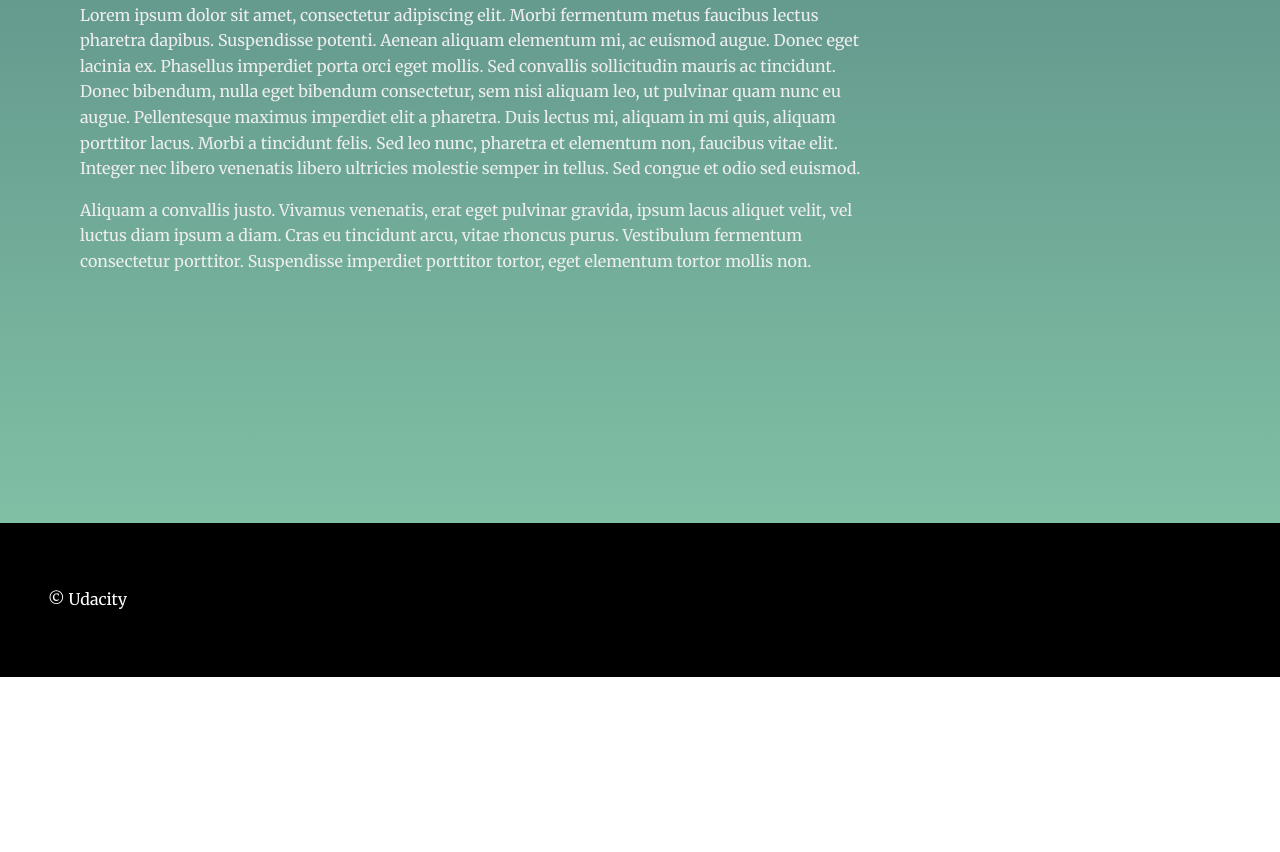
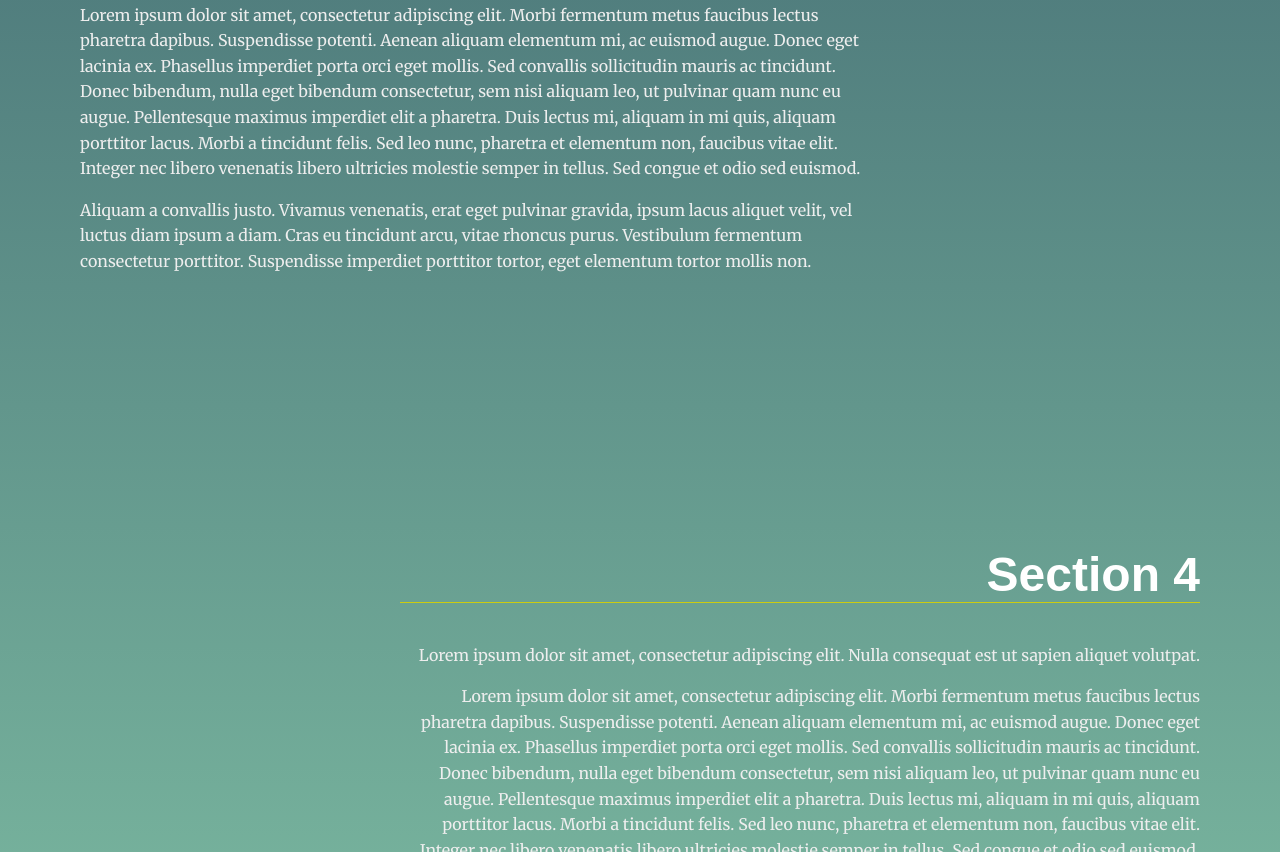
Before and after one commit to AhmadBakerr/landing, a website: page index.html in a window 1280 px wide. Shown: the part 1948-2800 px from the top of the page. Before the commit the page ends 2625 px from the top, so only its background shows below. Drawn offline with Linux system fonts and the light colour scheme.

Commit message:
lastttttt

```diff
--- a/index.html
+++ b/index.html
@@ -49,6 +49,16 @@
         <p>Aliquam a convallis justo. Vivamus venenatis, erat eget pulvinar gravida, ipsum lacus aliquet velit, vel luctus diam ipsum a diam. Cras eu tincidunt arcu, vitae rhoncus purus. Vestibulum fermentum consectetur porttitor. Suspendisse imperdiet porttitor tortor, eget elementum tortor mollis non.</p>
       </div>
     </section>
+
+      <section id="section4" data-nav="Section 4">
+        <div class="landing__container">
+          <h2>Section 4</h2>
+          <p>Lorem ipsum dolor sit amet, consectetur adipiscing elit. Nulla consequat est ut sapien aliquet volutpat.</p> <p>Lorem ipsum dolor sit amet, consectetur adipiscing elit. Morbi fermentum metus faucibus lectus pharetra dapibus. Suspendisse potenti. Aenean aliquam elementum mi, ac euismod augue. Donec eget lacinia ex. Phasellus imperdiet porta orci eget mollis. Sed convallis sollicitudin mauris ac tincidunt. Donec bibendum, nulla eget bibendum consectetur, sem nisi aliquam leo, ut pulvinar quam nunc eu augue. Pellentesque maximus imperdiet elit a pharetra. Duis lectus mi, aliquam in mi quis, aliquam porttitor lacus. Morbi a tincidunt felis. Sed leo nunc, pharetra et elementum non, faucibus vitae elit. Integer nec libero venenatis libero ultricies molestie semper in tellus. Sed congue et odio sed euismod.</p>
+
+        <p>Aliquam a convallis justo. Vivamus venenatis, erat eget pulvinar gravida, ipsum lacus aliquet velit, vel luctus diam ipsum a diam. Cras eu tincidunt arcu, vitae rhoncus purus. Vestibulum fermentum consectetur porttitor. Suspendisse imperdiet porttitor tortor, eget elementum tortor mollis non.</p>
+      </div>
+        </div>
+      </section>
   </main>
 
   <footer class="page__footer">
```
